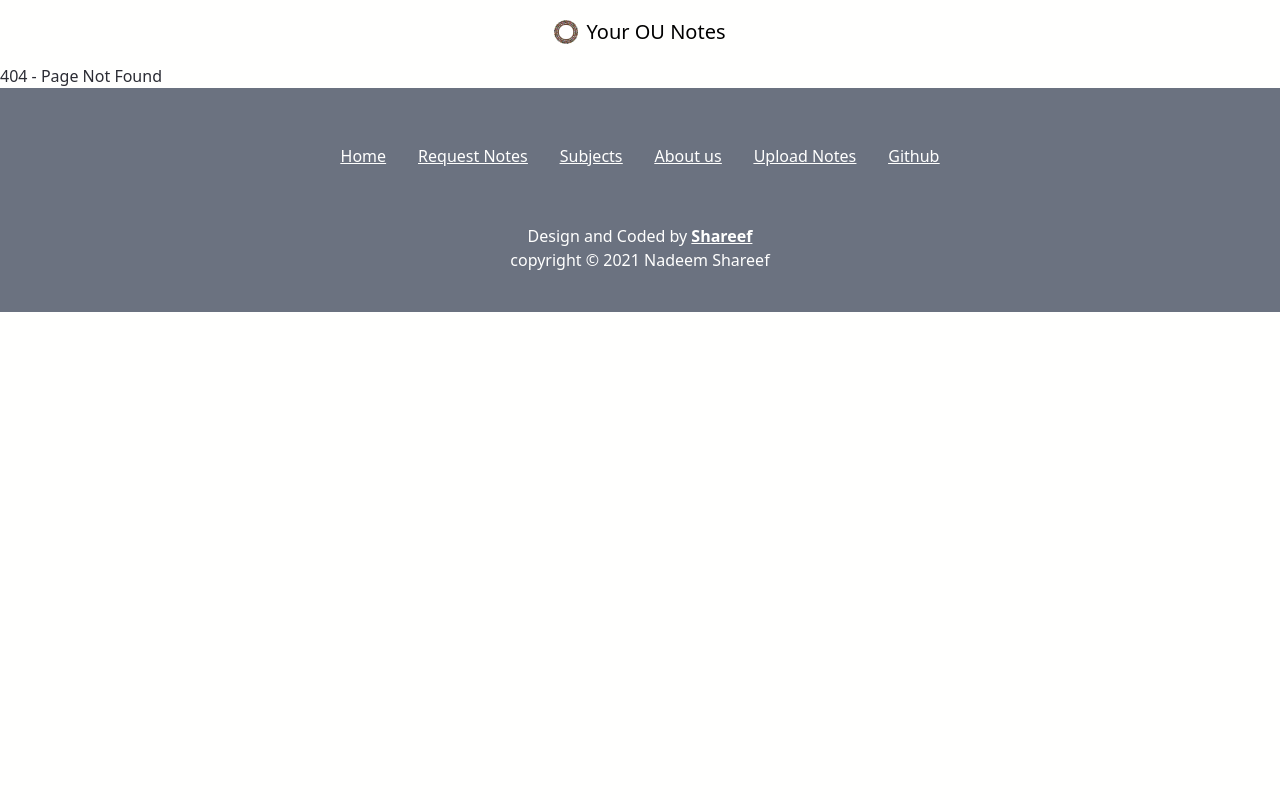
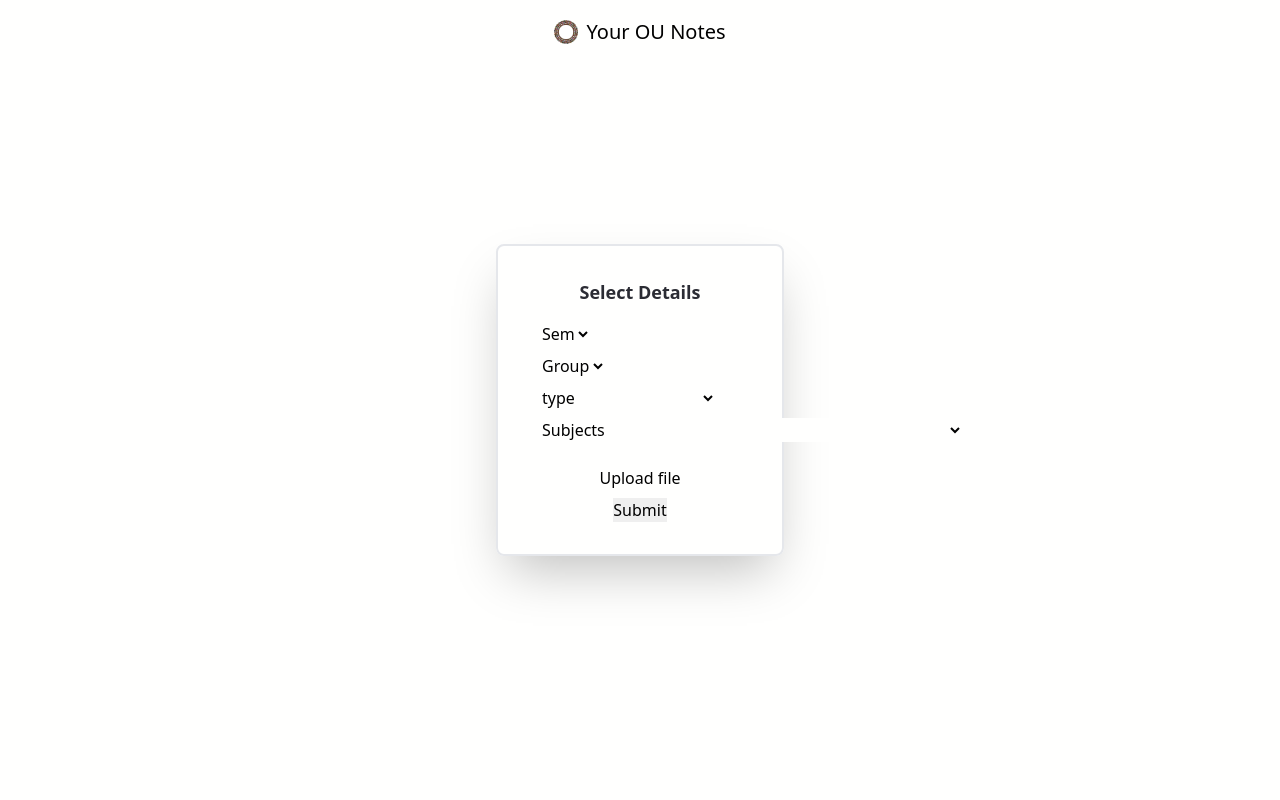
Before and after one commit to shareef99/yourounotes, a Next.js app: page /upload in a window 1280 px wide. Before the commit this address had no page. Shown: the top 800 px of the page. Built offline with nearby package versions, Linux system fonts and the light colour scheme.

Commit message:
😅 copied upload page from ounotes
remove all the unused things

```diff
--- /dev/null
+++ b/pages/upload.tsx
@@ -0,0 +1,202 @@
+import { FC, useState } from "react";
+// import { storage, timestamp, db } from "../firebase";
+import details from "../public/details.json";
+// import { useAuth } from "../contexts/AuthContext";
+// import BackToHome from "../components/BackToHome";
+
+interface Props {}
+
+interface formData {
+    group: string;
+    sem: string;
+    subject: string;
+    type: string;
+}
+
+const Upload: FC<Props> = () => {
+    // const { user, admins } = useAuth();
+
+    const [uploadedFiles, setUploadedFiles] = useState<Array<File>>([]);
+
+    // const handleNonAdminUploads = () => {
+    //     if (!admins.includes(user.email)) {
+    //         setMessage("We will notify you, When it is uploaded");
+    //     }
+    // };
+
+    const onSubmit = (data: formData) => {
+        // const promises: any = [];
+        // files.forEach((file, index) => {
+        //     let fileRef: firebase.default.storage.Reference;
+        //     if (admins.includes(user.email)) {
+        //         fileRef = storage.ref(
+        //             `${data.sem} sem/${data.group}/${data.subject}/${type}/${file?.name}`
+        //         );
+        //     } else {
+        //         fileRef = storage.ref(
+        //             `unchecked/${data.sem} sem/${data.group}/${data.subject}/${type}/${file?.name}`
+        //         );
+        //     }
+        //     const uploadTask = fileRef.put(file);
+        //     promises.push(uploadTask);
+        //     uploadTask.on(
+        //         "state_changed",
+        //         (snapshot: any) => {
+        //             setMessage(`Uploading file(s)...`);
+        //         },
+        //         (err: any) => {
+        //             setError(`Error while uploading! Try again in a while`);
+        //         },
+        //         async () => {
+        //             const url = await fileRef.getDownloadURL();
+        //             const createdAt = new Date(
+        //                 timestamp.now().seconds * 1000
+        //             ).toLocaleDateString();
+        //             await db
+        //                 .collection("notes")
+        //                 .doc(data.sem)
+        //                 .collection(data.group)
+        //                 .doc(data.subject)
+        //                 .collection(data.type)
+        //                 .add({
+        //                     url,
+        //                     email: user.email,
+        //                     createdBy: user.name,
+        //                     createdAt,
+        //                     group,
+        //                     sem,
+        //                     subject,
+        //                     name: file?.name,
+        //                     type,
+        //                 });
+        //         }
+        //     );
+        //     Promise.all(promises)
+        //         .then(() => {
+        //             setUploadedFiles(files);
+        //             setFiles([]);
+        //             handleNonAdminUploads();
+        //             setIsUploaded(true);
+        //             reset();
+        //             setMessage(undefined);
+        //         })
+        //         .catch((err) => {
+        //             setError(err.message);
+        //         });
+        // });
+    };
+
+    return (
+        <section
+            id="popup"
+            className="w-full h-screen colCenter bg-whiteShade text-lightBlack -mt-16"
+        >
+            <div className="border-2 rounded-lg shadow-2xl px-10 py-8 mx-auto w-72 colCenter space-y-4">
+                <h3 className="font-semibold text-lg">Select Details</h3>
+                <form className="colCenter flex-wrap w-full space-y-2">
+                    <label htmlFor="sem" className="w-full">
+                        <select
+                            id="sem"
+                            defaultValue="default"
+                            className="select"
+                        >
+                            <option value="default" disabled>
+                                Sem
+                            </option>
+                            <option value="first">Ist</option>
+                            <option value="second">IInd</option>
+                            <option value="third">IIIrd</option>
+                            <option value="forth">IVth</option>
+                        </select>
+                    </label>
+                    <label htmlFor="group" className="w-full">
+                        <select
+                            id="group"
+                            defaultValue="default"
+                            className="select"
+                        >
+                            <option value="default" disabled>
+                                Group
+                            </option>
+                            <option value="CSE">CSE</option>
+                            <option value="IT">IT</option>
+                            <option value="ECE">ECE</option>
+                            <option value="ME">ME</option>
+                            <option value="CE">CE</option>
+                            <option value="EEE">EEE</option>
+                        </select>
+                    </label>
+                    <label htmlFor="type" className="w-full">
+                        <select
+                            id="type"
+                            defaultValue="default"
+                            className="select"
+                        >
+                            <option value="default" disabled>
+                                type
+                            </option>
+                            <option value="notes">Notes</option>
+                            <option value="important questions">
+                                Important Questions
+                            </option>
+                            <option value="syllabus">Syllabus</option>
+                            <option value="question paper">
+                                Question Paper
+                            </option>
+                        </select>
+                    </label>
+                    <label htmlFor="subjects" className="w-full">
+                        <select
+                            id="subjects"
+                            defaultValue="default"
+                            className="select"
+                        >
+                            <option
+                                value="default"
+                                disabled
+                                className="box-content max-w-full w-full"
+                            >
+                                Subjects
+                            </option>
+                            {details?.map((x) =>
+                                x.subjects.map((subject) => (
+                                    <option
+                                        value={subject}
+                                        key={subject}
+                                        className="w-full max-w-full box-content"
+                                    >
+                                        {subject}
+                                    </option>
+                                ))
+                            )}
+                        </select>
+                    </label>
+
+                    <label
+                        htmlFor="upload-files"
+                        className="pt-4 w-full flexCenter"
+                    >
+                        <span className="uploadPageBtn">Upload file</span>
+                        <input
+                            type="file"
+                            id="upload-files"
+                            className="opacity-0 w-0 h-0 absolute"
+                            // onChange={handleFileSelection}
+                            multiple={true}
+                        />
+                    </label>
+                    <label htmlFor="submit" className="w-full flexCenter">
+                        <input
+                            type="submit"
+                            id="submit"
+                            name="submit"
+                            className="uploadPageBtn"
+                        />
+                    </label>
+                </form>
+            </div>
+        </section>
+    );
+};
+
+export default Upload;
```
